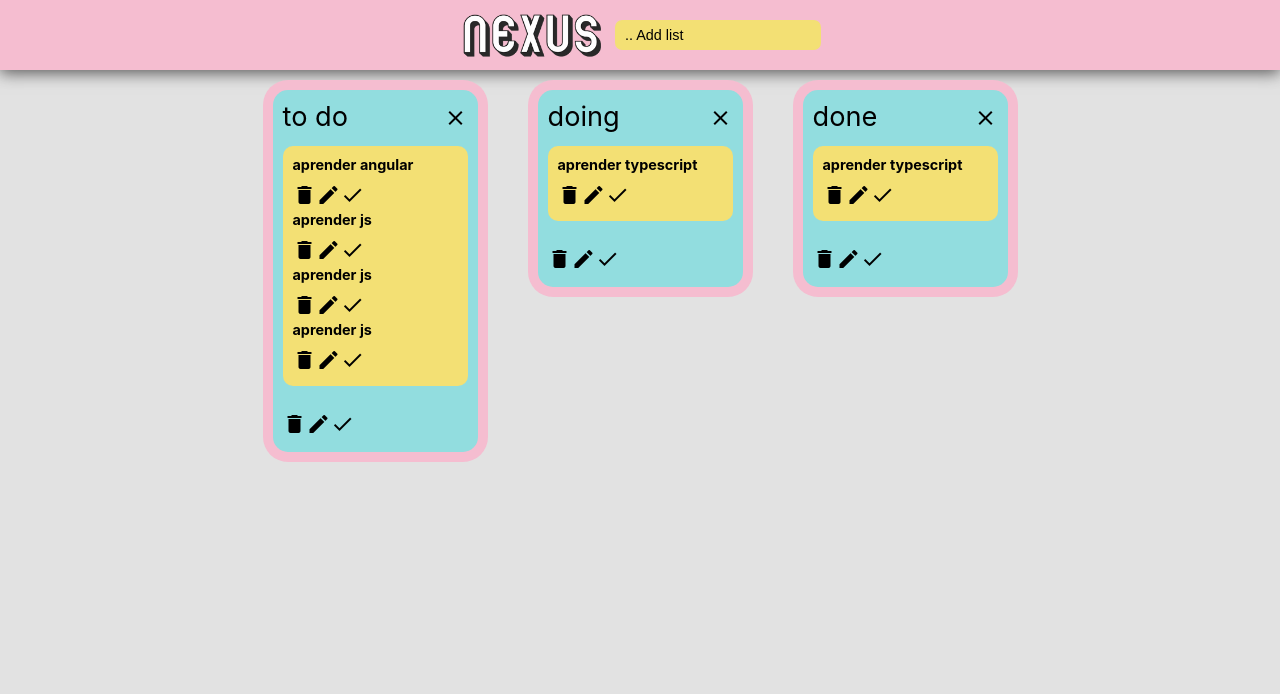
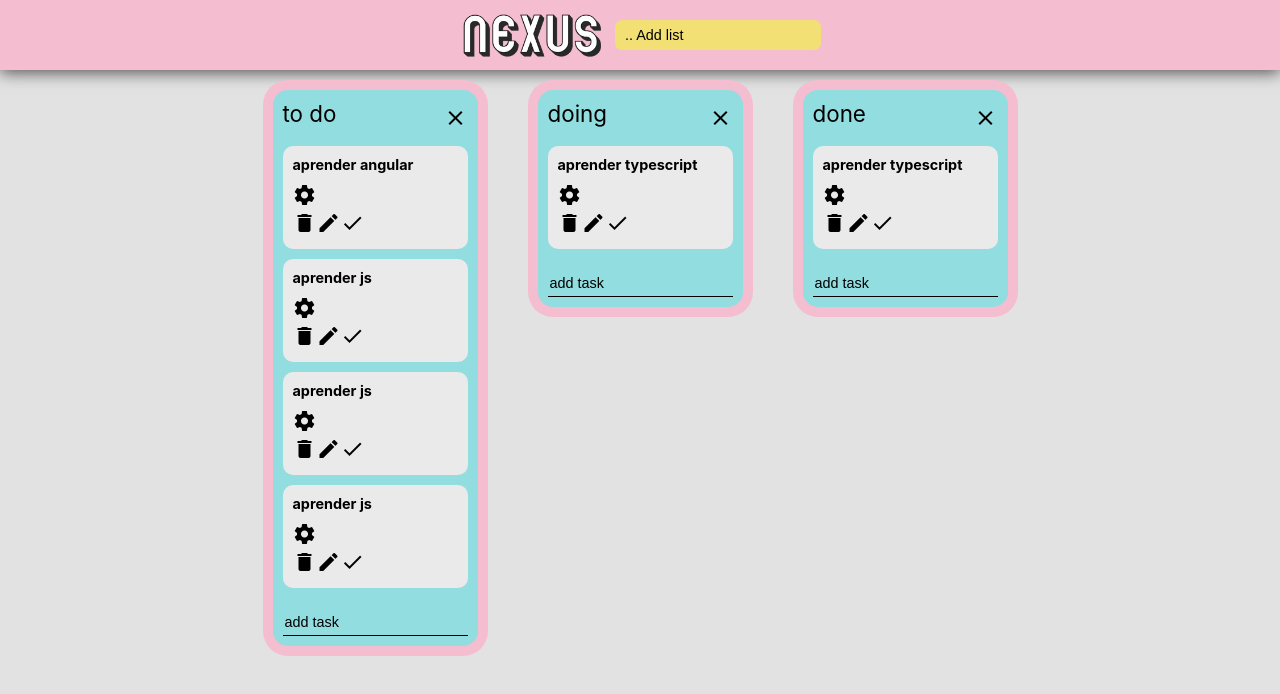
Before and after one commit to ArturoPardo/nexus-complete, an Angular app: page /board in a window 1280 px wide. Shown: the top 694 px of the page. Built offline with nearby package versions, Linux system fonts and the light colour scheme.

Commit message:
add tasks

```diff
--- a/src/app/data-manager.service.ts
+++ b/src/app/data-manager.service.ts
@@ -1,5 +1,5 @@
 import { Injectable } from '@angular/core';
-import { List} from './models.interface';
+import { List, Task} from './models.interface';
 
 
 @Injectable({
@@ -122,4 +122,23 @@ export class DataManagerService {
   deleteList(id:number){
     this.data.lists = this.data.lists.filter(list => list.listId !== id)
   }
+  addNewTask(text: string, list: List) {
+    const now = new Date();
+    const newTask: Task = {
+      listId: list.listId,
+      taskId: Date.now(),
+      text,
+      completed: false,
+      color: 'white',
+      createdAt: now,
+      modifiedAt: now,
+    };
+    this.data.lists = this.data.lists.map(listObj => {
+      if (listObj.listId === list.listId) {
+        listObj.tasks.push(newTask);
+      }
+      return listObj;
+    });
+  }
+
 }
--- a/src/app/list/list.component.html
+++ b/src/app/list/list.component.html
@@ -4,15 +4,8 @@
     <div class="name">{{ list.name }}</div>
     <i (click)="delete(list.listId)"class="material-icons">clear</i>
     </div>
-    <div class="tasks">
+
     <app-task *ngFor="let taskObj of list.tasks" [task]="taskObj"></app-task>
-  </div>
-    <div class="controls">
-        <i class="material-icons">delete</i>
-        <i (click)="edit(editInput)" class="material-icons">edit</i>
-        <i class="material-icons" (click)="siExiste(tarea)">done </i>
-      </div>
 
-
-
+  <input type="text" placeholder="add task" (keyup.enter)="newTask($event)" />
 </div>
--- a/src/app/list/list.component.scss
+++ b/src/app/list/list.component.scss
@@ -21,11 +21,7 @@
   padding: 10px;
   background-color: #92dddf;
 }
-.tasks {
-  border-radius: 10px;
-  padding: 10px;
-  background-color: #f3e074;
-}
+
 .title {
   font-size: 1.7em;
   padding-bottom: 30px;
@@ -50,7 +46,7 @@ h1 {
   color: #000;
 }
 .name {
-  font-size: 1.7em;
+  font-size: 1.4em;
 }
 .box_title {
   display: flex;
@@ -60,3 +56,12 @@ h1 {
 .material-icons {
   line-height: 1.5;
 }
+input{
+  background-color: transparent;
+  border:none;
+  border-bottom:1px solid #000;
+  width: 100%;
+  font-size: 0.9em;
+  margin-top: 15px;
+  padding-bottom:5px;
+}
--- a/src/app/list/list.component.ts
+++ b/src/app/list/list.component.ts
@@ -15,5 +15,12 @@ export class ListComponent{
     console.log(id);
     this.dataService.deleteList(id);
   }
+  newTask(ev) {
+    const text = ev.target.value.trim();
+    if (text !== '') {
+      this.dataService.addNewTask(text, this.list);
+      ev.target.value = '';
+    }
+  }
 
 }
--- a/src/app/task/task.component.html
+++ b/src/app/task/task.component.html
@@ -1,6 +1,9 @@
-<h1>{{ task.text }}</h1>
-<div class="controls">
-  <i class="material-icons">delete</i>
-  <i (click)="edit(editInput)" class="material-icons">edit</i>
-  <i class="material-icons" (click)="siExiste(tarea)">done </i>
+<div class="tasks">
+    <h1>{{ task.text }}</h1>
+    <i class="material-icons">settings</i>
+    <div class="controls">
+      <i class="material-icons">delete</i>
+      <i (click)="edit(editInput)" class="material-icons">edit</i>
+      <i class="material-icons" (click)="siExiste(tarea)">done </i>
+    </div>
 </div>
--- a/src/app/task/task.component.scss
+++ b/src/app/task/task.component.scss
@@ -1,5 +1,10 @@
 h1{
     font-size: 0.9em;
     margin:0px 0px 10px 0px;
-
 }
+.tasks {
+    border-radius: 10px;
+    padding: 10px;
+    background-color: #eaeaea;
+    margin-bottom: 10px;
+  }
```
